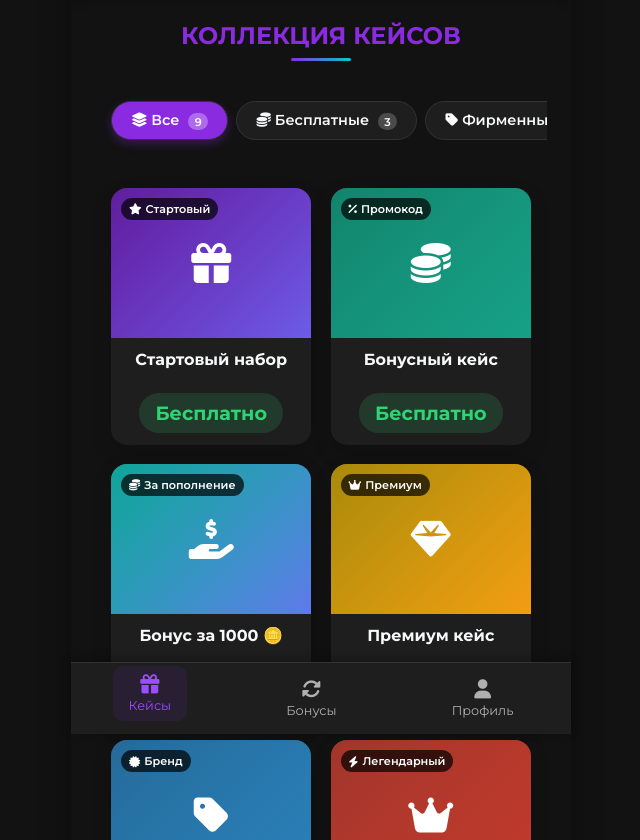
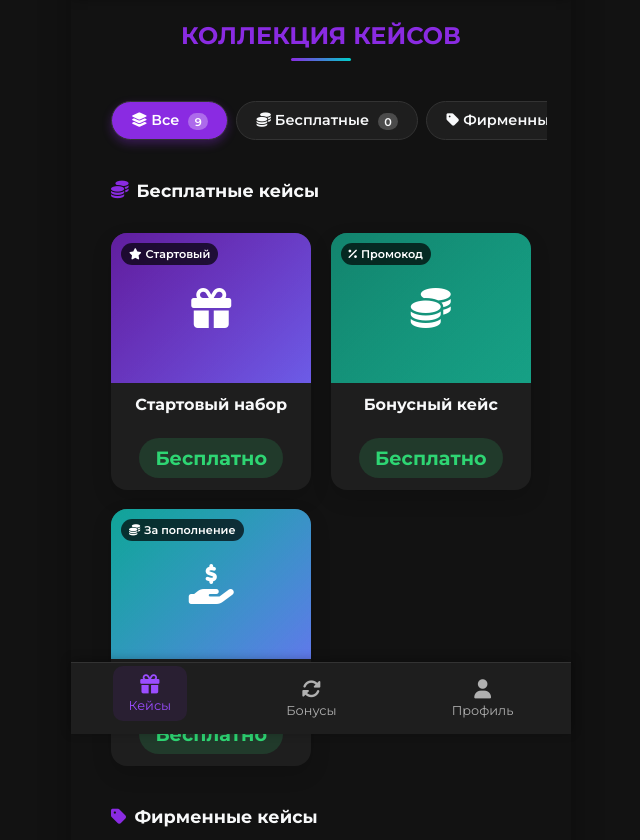
Before and after one commit to puwka/GiftsDrop, a website: page public/index.html in a window 1280 px wide. Shown: the part 66-906 px from the top of the page, without its empty margins (319-959 px from the left). Drawn offline with Linux system fonts and the light colour scheme.

Commit message:
update categories

```diff
--- a/public/css/style.css
+++ b/public/css/style.css
@@ -350,6 +350,20 @@ body {
     display: block;
 }
 
+.category-title {
+    color: var(--text-color);
+    margin: 1.5rem 0 1rem;
+    font-size: 1.1rem;
+    display: flex;
+    align-items: center;
+    gap: 0.5rem;
+    padding-left: 1rem;
+}
+
+.category-title i {
+    color: var(--primary);
+}
+
 /* ==================== ОСТАЛЬНЫЕ СТИЛИ ==================== */
 
 /* Рулетка */
--- a/public/index.html
+++ b/public/index.html
@@ -55,11 +55,8 @@
                 <div class="cases-container">
                     <!-- Все кейсы (заполняется скриптом) -->
                     <div class="case-category all show">
-                        <div class="cases-grid"></div>
-                    </div>
-
-                    <!-- Бесплатные кейсы -->
-                    <div class="case-category free">
+                        <!-- Бесплатные кейсы -->
+                        <h3 class="category-title"><i class="fas fa-coins"></i> Бесплатные кейсы</h3>
                         <div class="cases-grid">
                             <!-- Стартовый набор -->
                             <div class="case-card free" onclick="window.location.href='case.html?id=1'">
@@ -106,10 +103,9 @@
                                 </div>
                             </div>
                         </div>
-                    </div>
 
-                    <!-- Фирменные кейсы -->
-                    <div class="case-category branded">
+                        <!-- Фирменные кейсы -->
+                        <h3 class="category-title"><i class="fas fa-tag"></i> Фирменные кейсы</h3>
                         <div class="cases-grid">
                             <!-- Премиум кейс -->
                             <div class="case-card premium" onclick="window.location.href='case.html?id=4'">
@@ -141,10 +137,9 @@
                                 </div>
                             </div>
                         </div>
-                    </div>
 
-                    <!-- Эксклюзивные кейсы -->
-                    <div class="case-category exclusive">
+                        <!-- Эксклюзивные кейсы -->
+                        <h3 class="category-title"><i class="fas fa-crown"></i> Эксклюзивные кейсы</h3>
                         <div class="cases-grid">
                             <!-- Легендарный кейс -->
                             <div class="case-card legendary" onclick="window.location.href='case.html?id=6'">
@@ -176,10 +171,9 @@
                                 </div>
                             </div>
                         </div>
-                    </div>
 
-                    <!-- Фарм кейсы -->
-                    <div class="case-category farm">
+                        <!-- Фарм кейсы -->
+                        <h3 class="category-title"><i class="fas fa-seedling"></i> Фарм кейсы</h3>
                         <div class="cases-grid">
                             <!-- Фермерский набор -->
                             <div class="case-card" onclick="window.location.href='case.html?id=8'">
--- a/public/js/script.js
+++ b/public/js/script.js
@@ -658,23 +658,6 @@ function backToCase() {
 function initCaseCategories() {
     const categoryBtns = document.querySelectorAll('.category-btn');
     const caseCategories = document.querySelectorAll('.case-category');
-    const allCasesContainer = document.querySelector('.case-category.all .cases-grid');
-
-    // Собираем все кейсы из других категорий для "Все"
-    if (allCasesContainer) {
-        allCasesContainer.innerHTML = '';
-
-        // Собираем все уникальные кейсы (чтобы избежать дублирования)
-        const allCases = new Set();
-        document.querySelectorAll('.case-category:not(.all) .case-card').forEach(card => {
-            allCases.add(card.outerHTML);
-        });
-
-        // Добавляем все уникальные кейсы в контейнер "Все"
-        allCases.forEach(html => {
-            allCasesContainer.insertAdjacentHTML('beforeend', html);
-        });
-    }
 
     categoryBtns.forEach(btn => {
         btn.addEventListener('click', () => {
```
